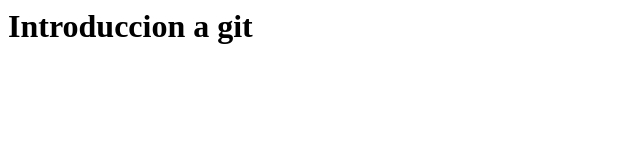
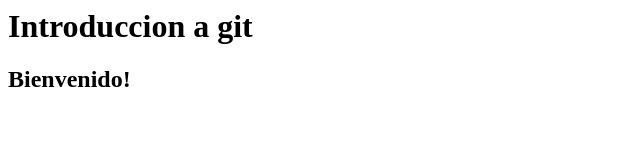
Before and after one commit to KevinMancilla/numberone, a plain HTML site: page prac-1/index.html in a window 1280 px wide. Shown: the whole page, without its empty margins (0-640 px from the left). Drawn offline with Linux system fonts and the light colour scheme.

Commit message:
Agregar contacto y bienvenida

```diff
--- a/prac-1/index.html
+++ b/prac-1/index.html
@@ -7,5 +7,6 @@
 </head>
 <body>
     <h1>Introduccion a git</h1>
+    <h2>Bienvenido!</h2>
 </body>
 </html>
```
Also changed, not shown: prac-1/contacto.html (added).
